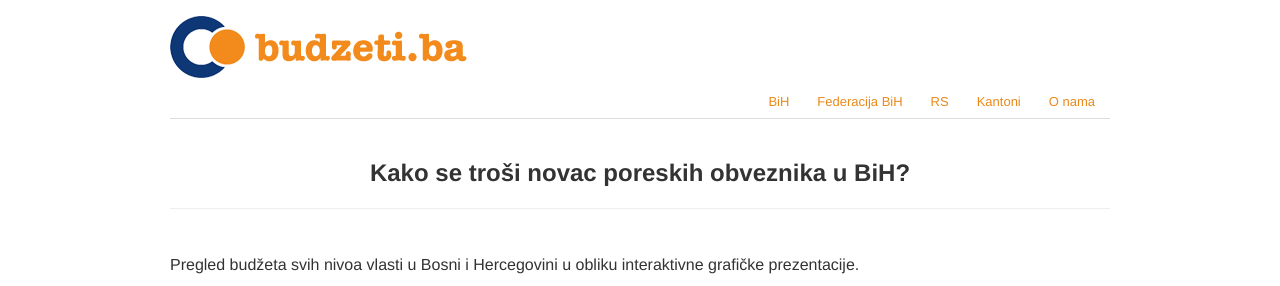
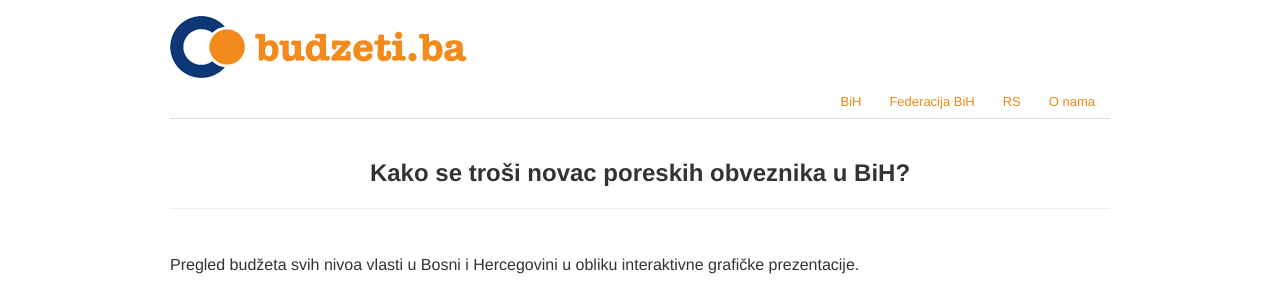
Before and after one commit to openspending/budzeti.ba, a Jekyll site: the page built from index.html, in a window 1280 px wide. Shown: the top 286 px of the page. Built offline with Jekyll 4.4.1, drawn with Linux system fonts in a browser that asks for light colours; nearby versions of some CDN libraries; some web fonts are replaced.

Commit message:
Update _layouts/default.html

```diff
--- a/_layouts/default.html
+++ b/_layouts/default.html
@@ -29,7 +29,7 @@
       <nav>
         <ul class="nav nav-tabs">
           <li><a href="about.html">O nama</a></li>
-          <li><a href="cantons.html">Kantoni</a></li>
+          <!--<li><a href="cantons.html">Kantoni</a></li> -->
 	  <li><a href="rs.html">RS</a></li>
           <li><a href="federation.html">Federacija BiH</a></li>
           <li><a href="state.html">BiH</a></li>
```
